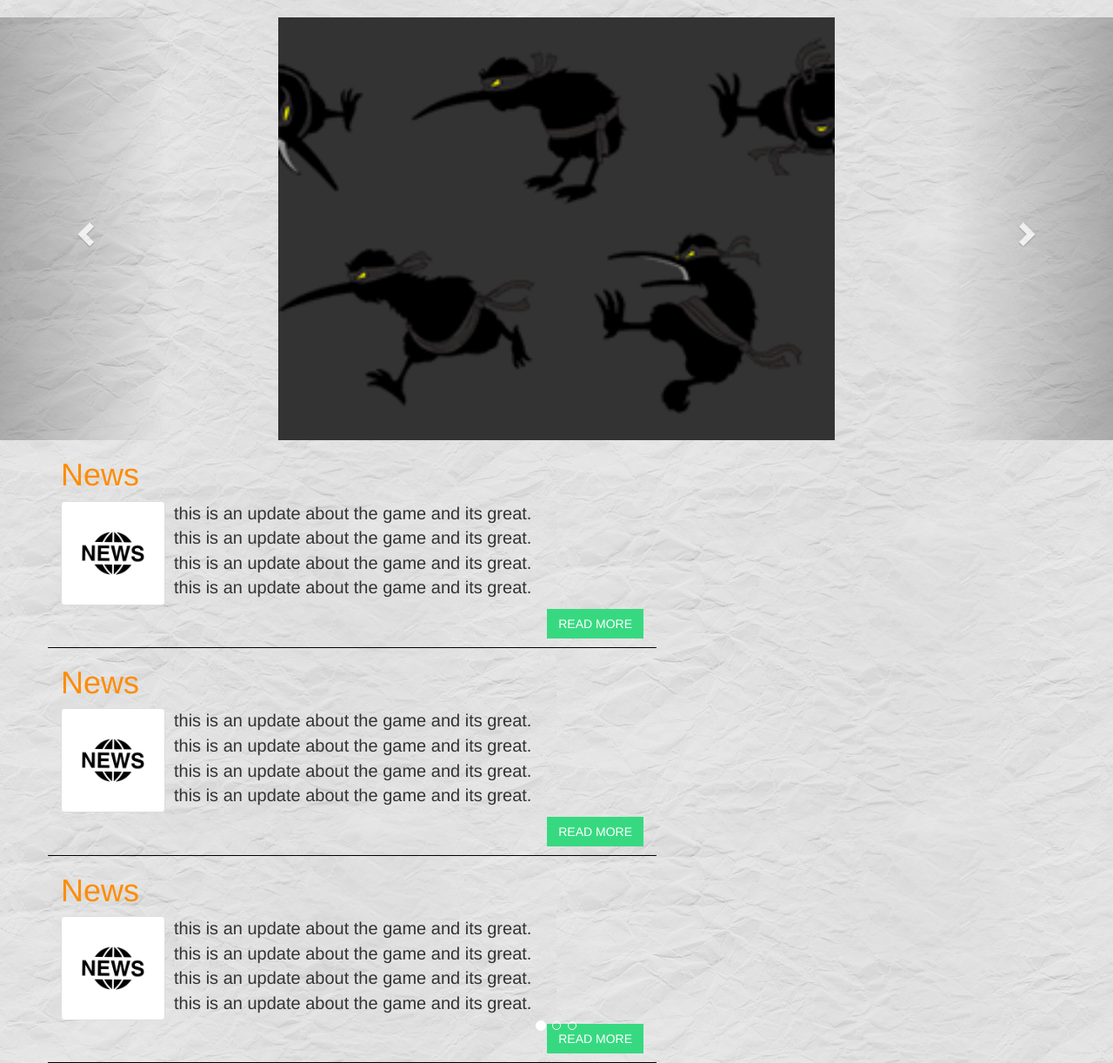
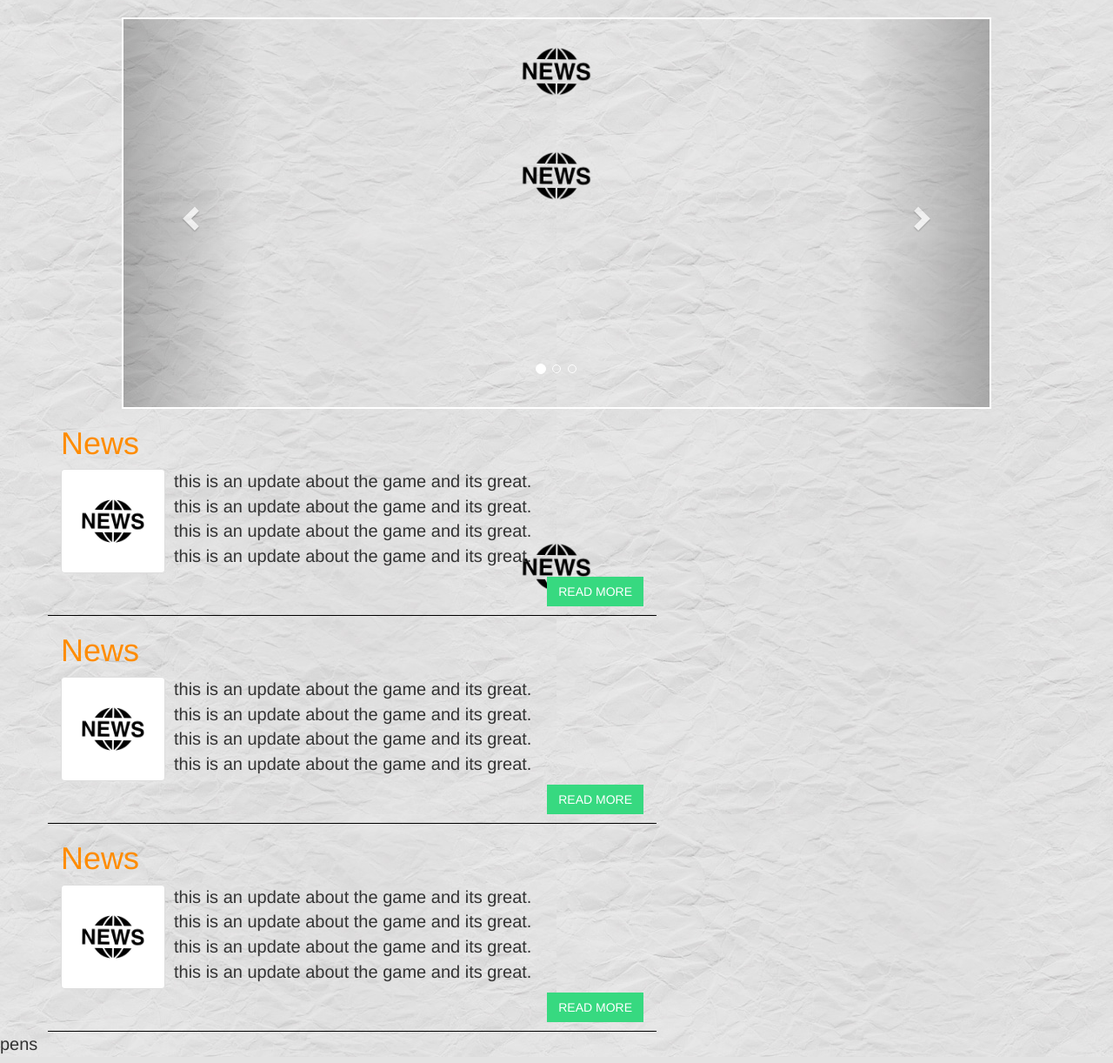
Before and after one commit to SmartDodging/1, a PHP site: page /home.php in a window 1280 px wide. Shown: the part 84-1306 px from the top of the page at 87% size. Run offline with PHP 8.4, Linux system fonts and the light colour scheme.

Commit message:
Carousel edits

```diff
--- a/css/style.css
+++ b/css/style.css
@@ -76,3 +76,12 @@ img{
     width: 50%;
     margin: auto;
 }
+.item{
+    width: 800px;
+    height: 450px;
+}
+#myCarousel{
+    width: 1000px;
+    height: 450px;
+    border: 2px solid white;
+}
--- a/news.php
+++ b/news.php
@@ -1,4 +1,4 @@
-
+<center>
     <!--slider-->
     <div id="myCarousel" class="carousel slide" data-ride="carousel">
       <!-- Indicators -->
@@ -10,8 +10,7 @@
 
       <!-- Wrapper for slides -->
       <div class="carousel-inner" role="listbox">
-    <div class="item active">
-      <img src="/css/IMG/background-tile-2e75a594a803c883d5eb4ca740e9021d.png" alt="Img">
+          <img src="css/IMG/21601-news-logo-icon-vector-icon-vector-eps.png" alt="Img">
         </div>
 
         <div class="item">
@@ -19,7 +18,7 @@
         </div>
 
         <div class="item">
-      <img src="img_flower.jpg" alt="Img">
+          <img src="css/IMG/21601-news-logo-icon-vector-icon-vector-eps.png" alt="Img">
         </div>
 
 
@@ -33,6 +32,7 @@
         <span class="sr-only">Next</span>
       </a>
     </div>
+</center>
 
 
 <!--news thingies-->
@@ -74,3 +74,7 @@
         </div>
     </div>
 </div>
+
+<footer>
+pens
+</footer>
```
Lines whose indentation alone changed are shown as unchanged.
